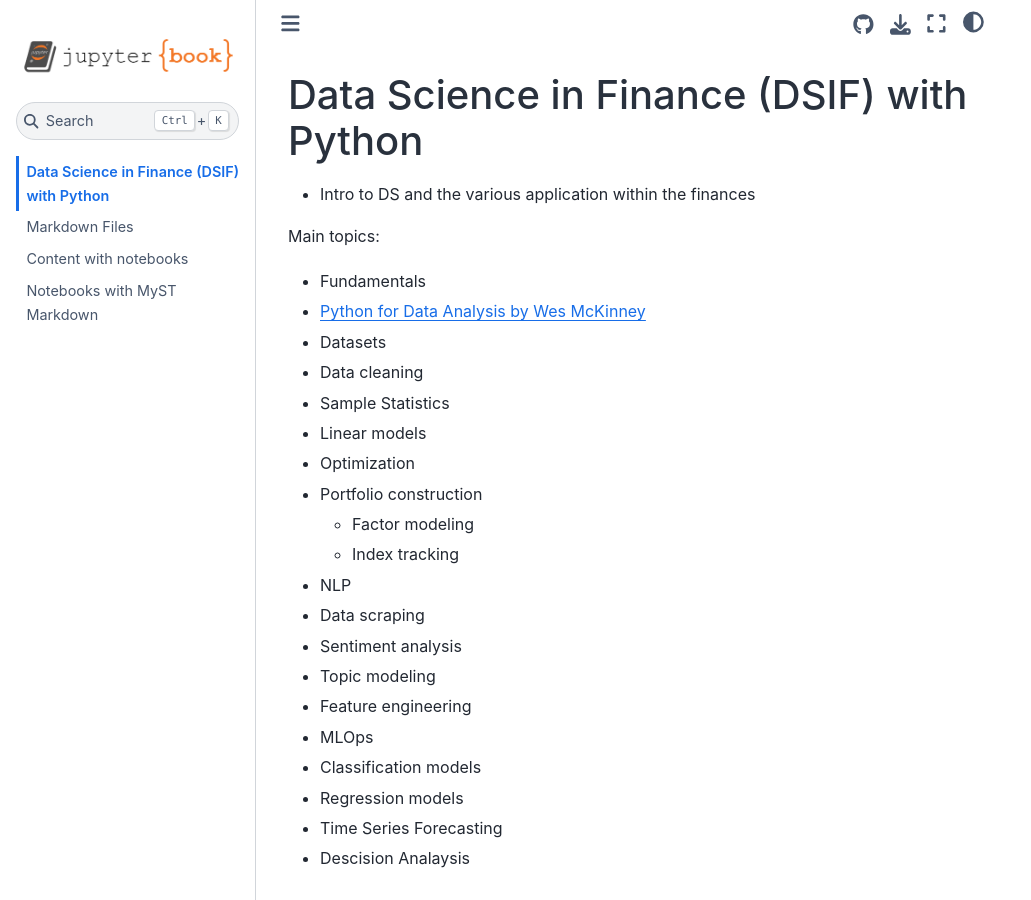
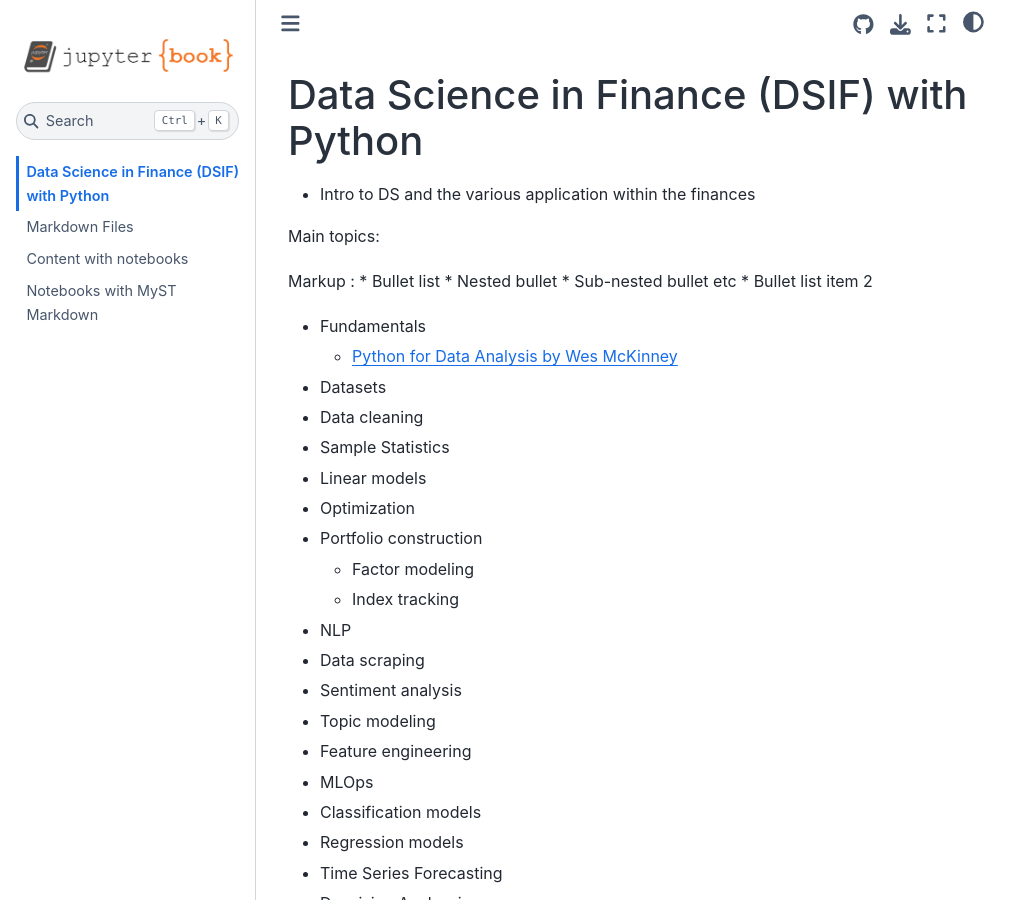
Before and after one commit to naftalic/DSIF, a Jupyter Book: the page built from intro.md, in a window 1280 px wide and 900 px high. Shown: the whole window, without its empty margins (0-1031 px from the left). Built offline with Jupyter Book 1.0.4 settings and Sphinx 7.4.7 and the Sphinx Book theme 1.1.4, drawn with Linux system fonts in a browser that asks for light colours.

Commit message:
Update intro.md

```diff
--- a/intro.md
+++ b/intro.md
@@ -4,8 +4,13 @@
 
 Main topics:
 
+ Markup : * Bullet list
+              * Nested bullet
+                  * Sub-nested bullet etc
+          * Bullet list item 2
+
 * Fundamentals
- * [Python for Data Analysis by Wes McKinney](https://wesmckinney.com/book/)
+  * [Python for Data Analysis by Wes McKinney](https://wesmckinney.com/book/)
 * Datasets
 * Data cleaning
 * Sample Statistics
```
